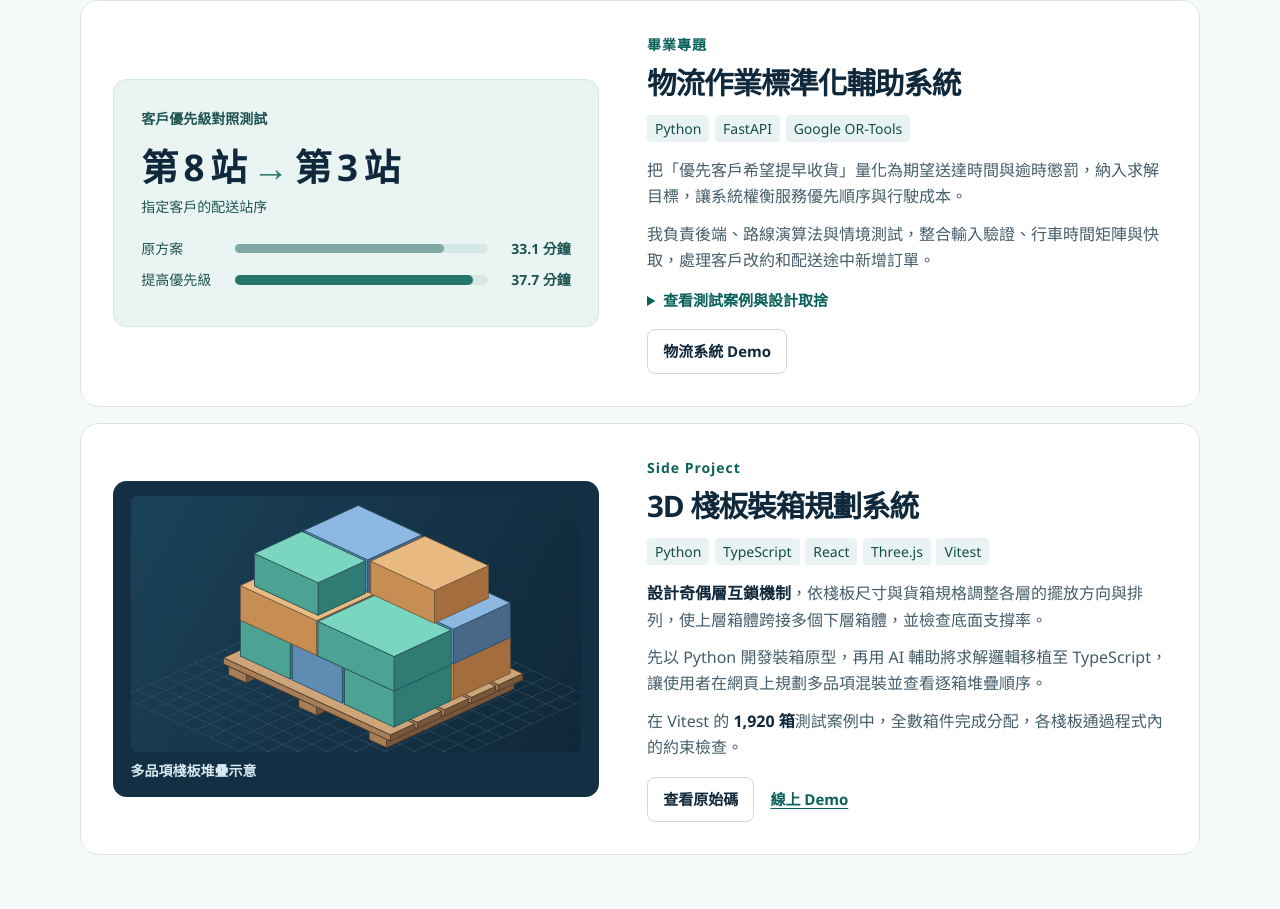
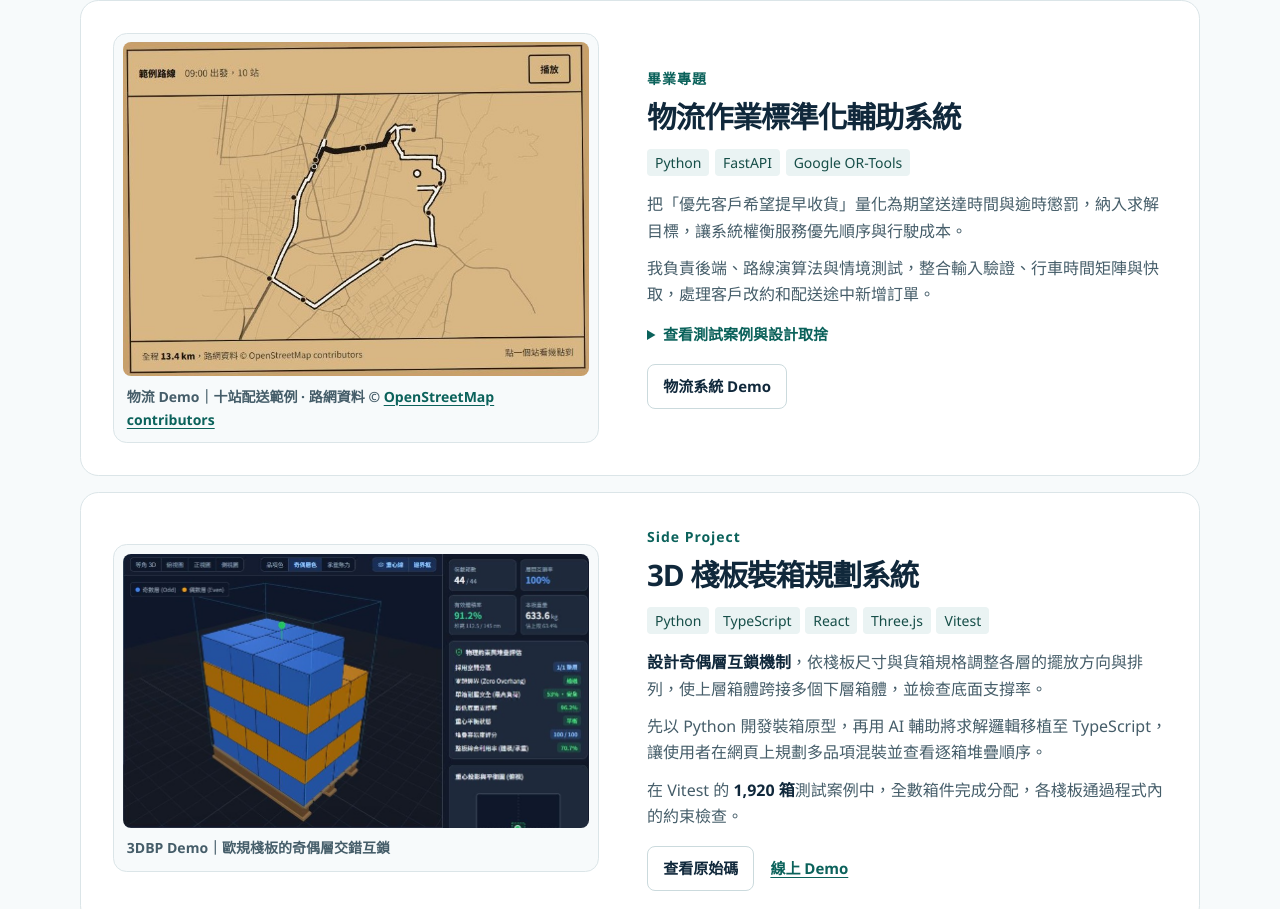
Before and after one commit to linbenshow/linbenshow.github.io, a plain HTML site: page index.html in a window 1280 px wide. Shown: the part 735-1644 px from the top of the page. Drawn offline with Linux system fonts and the light colour scheme.

Commit message:
Show live project demo screenshots

```diff
--- a/index.html
+++ b/index.html
@@ -7,7 +7,6 @@
   <meta name="theme-color" content="#f7fafb">
   <title>林聖邦 Ben｜工程作品集</title>
   <link rel="stylesheet" href="styles.css">
-  <script src="pallet.js" defer></script>
 </head>
 <body>
   <a class="skip" href="#main">跳至主要內容</a>
@@ -68,11 +67,11 @@
             <a class="button secondary" href="https://tsptw-staticsite.onrender.com/">物流系統 Demo</a>
           </div>
         </div>
-        <figure class="project-visual comparison">
-          <figcaption>客戶優先級對照測試</figcaption>
-          <div class="metric"><strong>第 8 站 <span aria-hidden="true">→</span><span class="sr-only">提前至</span> 第 3 站</strong><span>指定客戶的配送站序</span></div>
-          <div class="bar-row"><span>原方案</span><div class="bar-track" aria-hidden="true"><div class="bar original"></div></div><strong>33.1 分鐘</strong></div>
-          <div class="bar-row"><span>提高優先級</span><div class="bar-track" aria-hidden="true"><div class="bar updated"></div></div><strong>37.7 分鐘</strong></div>
+        <figure class="project-visual">
+          <a class="project-screenshot" href="logistics-demo.jpg" aria-label="放大物流 Demo 路線截圖">
+            <img src="logistics-demo.jpg" width="709" height="507" loading="lazy" decoding="async" alt="物流系統 Demo 的十站配送路線地圖，標示出發時刻與各配送站點。">
+          </a>
+          <figcaption>物流 Demo｜十站配送範例 · 路網資料 © <a href="https://www.openstreetmap.org/copyright">OpenStreetMap contributors</a></figcaption>
         </figure>
       </article>
 
@@ -91,9 +90,11 @@
             <a class="text-link" href="https://linbenshow.github.io/pallet-packing-3d/">線上 Demo</a>
           </div>
         </div>
-        <figure class="project-visual pallet-figure">
-          <canvas id="pallet" width="880" height="500" role="img" aria-label="三種顏色的箱件分層堆疊在棧板上的等角示意"></canvas>
-          <figcaption>多品項棧板堆疊示意</figcaption>
+        <figure class="project-visual">
+          <a class="project-screenshot" href="pallet-demo.jpg" aria-label="放大 3DBP Demo 棧板互鎖截圖">
+            <img src="pallet-demo.jpg" width="937" height="549" loading="lazy" decoding="async" alt="3DBP Demo 的歐規棧板，藍色和橘色分別標示奇數層和偶數層，右側顯示互鎖率與支撐率。">
+          </a>
+          <figcaption>3DBP Demo｜歐規棧板的奇偶層交錯互鎖</figcaption>
         </figure>
       </article>
     </section>
--- a/pallet.js
+++ /dev/null
@@ -1,71 +0,0 @@
-const canvas = document.querySelector("#pallet");
-const context = canvas.getContext("2d");
-
-function project(x, y, z) {
-  return [440 + (x - y) * 1.43, 345 + (x + y - 225) * 0.66 - z * 1.35];
-}
-
-function face(points, fill, stroke = fill) {
-  context.beginPath();
-  points.forEach(([x, y, z], index) => {
-    const [screenX, screenY] = project(x, y, z);
-    if (index === 0) context.moveTo(screenX, screenY);
-    else context.lineTo(screenX, screenY);
-  });
-  context.closePath();
-  context.fillStyle = fill;
-  context.strokeStyle = stroke;
-  context.lineWidth = 1.7;
-  context.fill();
-  context.stroke();
-}
-
-function box(x, y, z, width, depth, height, palette) {
-  const right = x + width;
-  const front = y + depth;
-  const top = z + height;
-  face([[right, y, z], [right, front, z], [right, front, top], [right, y, top]], palette[1], palette[3]);
-  face([[x, front, z], [right, front, z], [right, front, top], [x, front, top]], palette[2], palette[3]);
-  face([[x, y, top], [right, y, top], [right, front, top], [x, front, top]], palette[0], palette[3]);
-}
-
-if (context) {
-  const sky = context.createLinearGradient(0, 0, 880, 500);
-  sky.addColorStop(0, "#1b4259");
-  sky.addColorStop(1, "#102739");
-  context.fillStyle = sky;
-  context.fillRect(0, 0, 880, 500);
-
-  context.strokeStyle = "#365769";
-  context.lineWidth = 1;
-  for (let coordinate = -35; coordinate <= 285; coordinate += 20) {
-    for (const [start, end] of [
-      [project(coordinate, -35, -23), project(coordinate, 285, -23)],
-      [project(-35, coordinate, -23), project(285, coordinate, -23)],
-    ]) {
-      context.beginPath();
-      context.moveTo(...start);
-      context.lineTo(...end);
-      context.stroke();
-    }
-  }
-
-  const wood = ["#cda579", "#785639", "#a77e56", "#513c2d"];
-  const teal = ["#7bd6c0", "#307c75", "#4ca293", "#27565b"];
-  const blue = ["#8cb8e1", "#496789", "#608cb4", "#2e536b"];
-  const gold = ["#e9bb83", "#a36d3d", "#c78e53", "#775a42"];
-
-  for (const x of [6, 102, 198]) box(x, 6, -22, 24, 174, 13, wood);
-  for (const y of [0, 37, 74, 111, 148]) box(0, y, -9, 228, 33, 9, wood);
-
-  const boxes = [
-    [9, 8, 0, 68, 78, 52, blue], [80, 8, 0, 68, 78, 52, teal], [151, 8, 0, 68, 78, 52, gold],
-    [9, 89, 0, 68, 78, 52, teal], [80, 89, 0, 68, 78, 52, blue], [151, 89, 0, 68, 78, 52, teal],
-    [9, 8, 52, 104, 78, 50, teal], [115, 8, 52, 104, 78, 50, blue],
-    [9, 89, 52, 104, 78, 50, gold], [115, 89, 52, 104, 78, 50, teal],
-    [19, 16, 102, 87, 74, 47, blue], [110, 16, 102, 87, 74, 47, gold],
-    [19, 93, 102, 87, 65, 47, teal],
-  ];
-  boxes.sort(([x1, y1, z1], [x2, y2, z2]) => z1 - z2 || (x1 + y1) - (x2 + y2));
-  boxes.forEach((coordinates) => box(...coordinates));
-}
--- a/styles.css
+++ b/styles.css
@@ -67,22 +67,10 @@ h3 { font-size: clamp(1.3rem, 2.7vw, 1.85rem); letter-spacing: -.038em; line-hei
 .tags li { border-radius: .25rem; padding: .12rem .5rem; background: #eaf3f3; color: #164e48; font-size: .875rem; }
 details { margin-top: .9rem; }
 summary { width: fit-content; cursor: pointer; color: var(--accent); font-weight: 700; font-size: .9375rem; }
-.project-visual { grid-column: 1; grid-row: 1; border-radius: .85rem; min-width: 0; }
-.project-visual figcaption { font-size: .875rem; font-weight: 700; }
-.comparison { padding: clamp(1.15rem, 3vw, 1.7rem); color: #1f5452; background: #eaf5f3; border: 1px solid #d1e7e3; }
-.metric { display: grid; gap: .15rem; margin: .8rem 0 1.15rem; }
-.metric strong { color: var(--ink); font-size: clamp(1.5rem, 3.4vw, 2.3rem); letter-spacing: -.055em; line-height: 1.35; }
-.metric strong span[aria-hidden] { color: #26766b; }
-.metric > span { font-size: .875rem; }
-.bar-row { display: grid; grid-template-columns: 5.35rem 1fr 4.7rem; align-items: center; gap: .5rem; margin-block: .5rem; font-size: .875rem; }
-.bar-row strong { white-space: nowrap; text-align: right; }
-.bar-track { height: .62rem; border-radius: 2rem; background: #d6e8e5; }
-.bar { height: 100%; border-radius: inherit; }
-.original { width: 82.75%; background: #80a8a4; }
-.updated { width: 94.25%; background: #26766b; }
-.pallet-figure { padding: .95rem 1.1rem; background: #132f44; color: #d8eaf1; }
-.pallet-figure canvas, .pallet-figure img { width: 100%; height: auto; display: block; border-radius: .4rem; }
-.pallet-figure figcaption { margin-top: .4rem; }
+.project-visual { grid-column: 1; grid-row: 1; min-width: 0; padding: .55rem; background: var(--paper); border: 1px solid var(--line); border-radius: .85rem; }
+.project-screenshot { display: block; overflow: hidden; border-radius: .5rem; }
+.project-screenshot img { display: block; width: 100%; height: auto; }
+.project-visual figcaption { margin: .55rem .25rem .15rem; color: var(--muted); font-size: .875rem; font-weight: 650; }
 .project-links { margin-top: 1.05rem; }
 
 .background { margin-top: 1.25rem; background: #edf4f6; }
@@ -103,8 +91,6 @@ footer { border-top: 1px solid var(--line); }
   .shell { width: min(100% - 2.25rem, 70rem); }
   .hero { gap: 1.5rem; }
   .project { grid-template-columns: 1fr 1fr; gap: 1.2rem; }
-  .bar-row { grid-template-columns: 1fr auto; }
-  .bar-track { grid-column: 1 / -1; grid-row: 2; }
 }
 @media (max-width: 42rem) {
   .hero, .project, .about-grid { grid-template-columns: 1fr; }
@@ -112,14 +98,10 @@ footer { border-top: 1px solid var(--line); }
   .section { padding-block: 2rem; }
   .project-copy { grid-column: 1; grid-row: 1; }
   .project-visual { grid-row: 2; }
-  .bar-row { grid-template-columns: 5.35rem 1fr 4.7rem; }
-  .bar-track { grid-column: auto; grid-row: auto; }
   .contact { align-items: flex-start; flex-direction: column; }
 }
 @media (max-width: 25rem) {
   .shell { width: calc(100% - 1.5rem); }
   .site-nav nav { gap: .75rem; }
-  .bar-row { grid-template-columns: 1fr auto; }
-  .bar-track { grid-column: 1 / -1; grid-row: 2; }
   .skills > div { grid-template-columns: 1fr; }
 }
```
Also changed, not shown: logistics-demo.jpg (added), pallet-demo.jpg (added), 1 other file.
